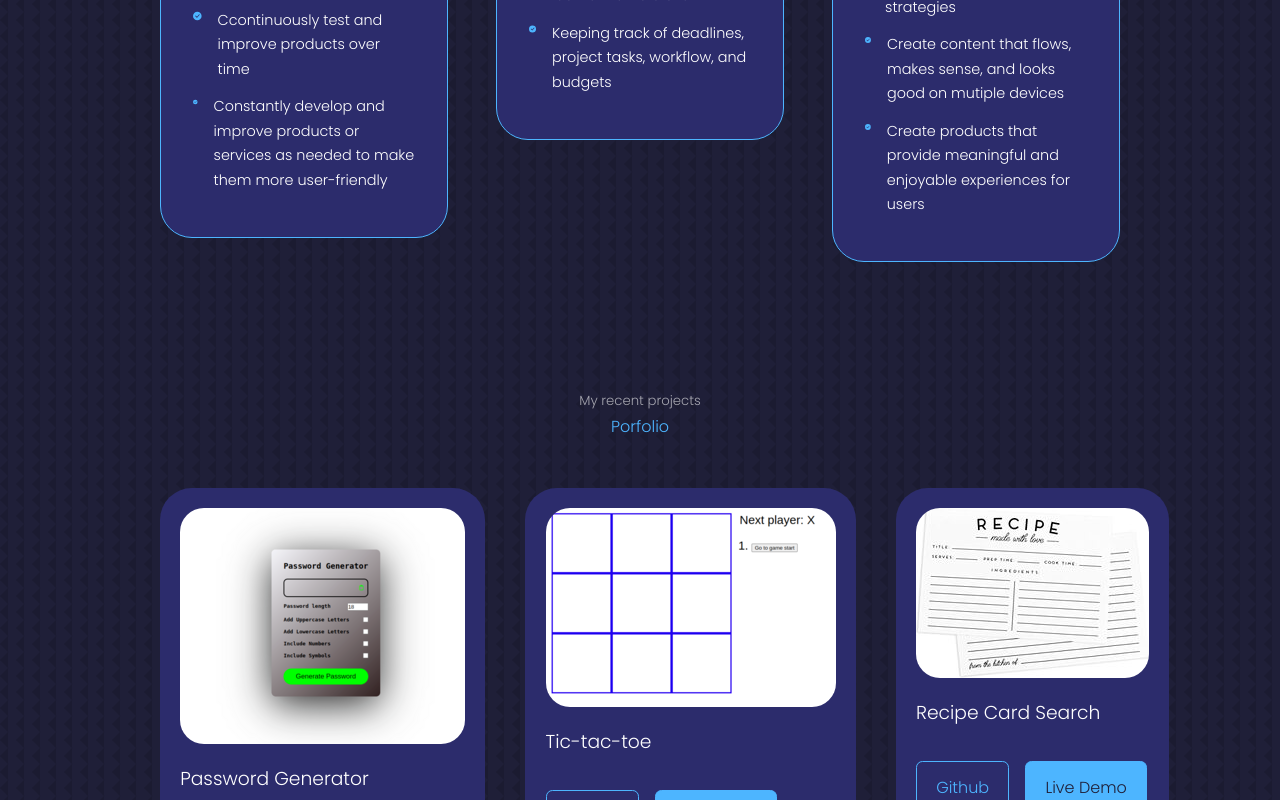
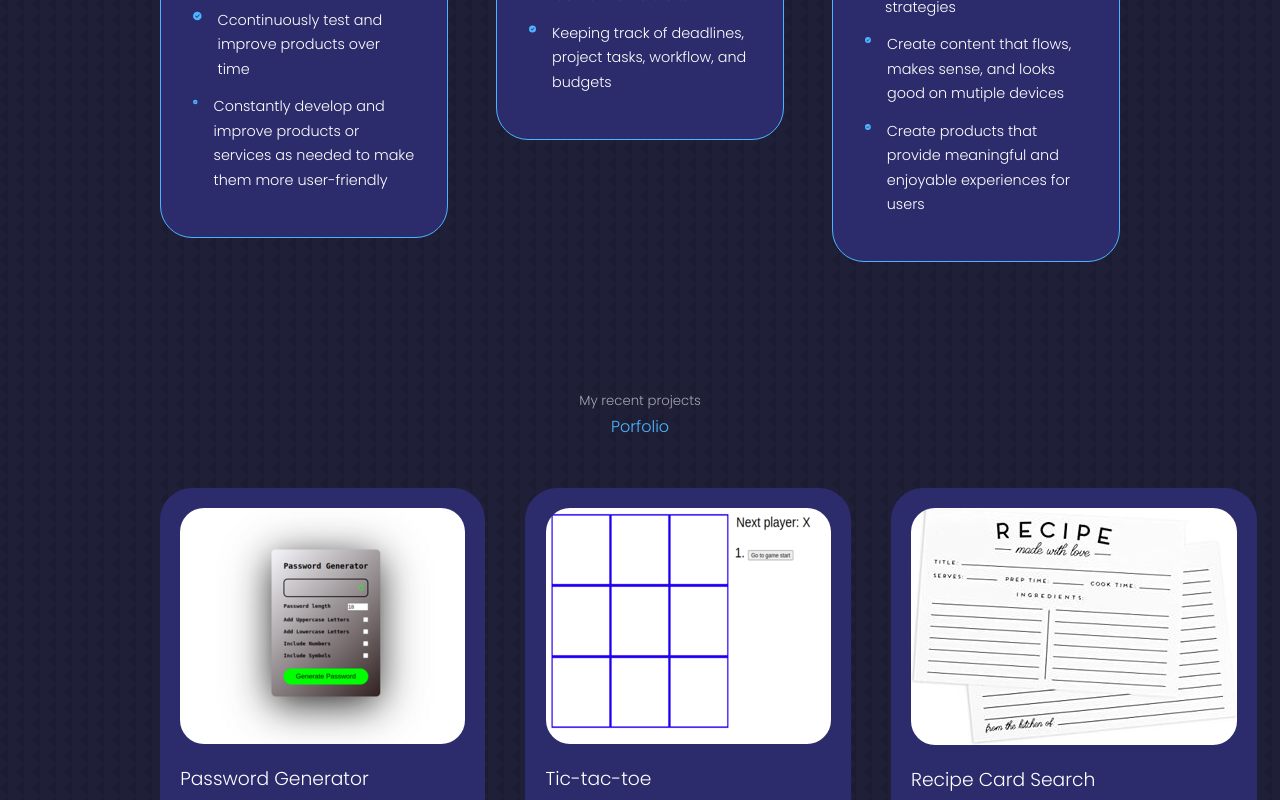
Before and after one commit to cliff-folsom/portfolio, a React (Create React App) app: page / in a window 1280 px wide. Shown: the part 2964-3764 px from the top of the page. Built offline with nearby package versions, Linux system fonts and the light colour scheme.

Commit message:
fixed image sizing in portfolio section

```diff
--- a/src/components/Portfolio/Portfolio.css
+++ b/src/components/Portfolio/Portfolio.css
@@ -32,6 +32,7 @@
     -ms-border-radius: 1.5rem;
     -o-border-radius: 1.5rem;
     overflow: hidden;
+    width: 100%;
 }
 
 .portfolio__item h3 {
--- a/src/components/Portfolio/Portfolio.jsx
+++ b/src/components/Portfolio/Portfolio.jsx
@@ -1,8 +1,8 @@
 import React from 'react'
 import './Portfolio.css'
 import IMG1 from '../../assets/pw-gen_41.png'
-import IMG2 from '../../assets/tictactoe_40.png'
-import IMG3 from '../../assets/recipe_50.jpg'
+import IMG2 from '../../assets/tictactoe_50.png'
+import IMG3 from '../../assets/recipe_70.jpg'
 
 const Portfolio = () => {
   return (
```
Also changed, not shown: src/assets/recipe_70.jpg (added), src/assets/tictactoe_50.png (added).
